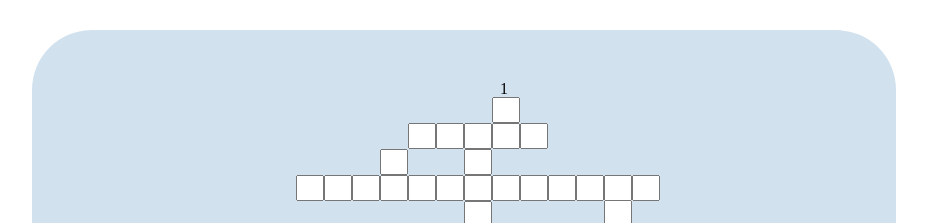
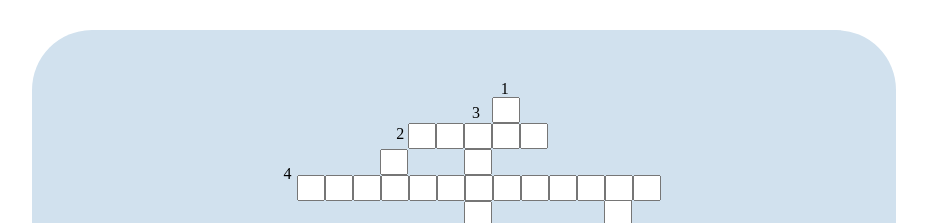
Before and after one commit to YuriLealS/Cruzadinha, a plain HTML site: page index.html in a window 1280 px wide. Shown: the top 223 px of the page, without its empty margins (176-1103 px from the left). Drawn offline with Linux system fonts and the light colour scheme.

Commit message:
Atualizado

```diff
--- a/index.html
+++ b/index.html
@@ -17,6 +17,7 @@
         </section>
     <!-- 2 -->
         <section class="flash">
+            <p class="num2">2</p>
             <input class="ipt__css" type="text">
             <input class="ipt__css" type="text">
             <input class="ipt__css" type="text">
@@ -25,6 +26,7 @@
         </section>
     <!-- 3 -->
     <section class="adressBus">
+            <p class="num3">3</p>
             <input class="ipt__css" type="text">
             <input class="ipt__css" type="text">
             <input class="ipt__css" type="text">
@@ -37,6 +39,7 @@
 
     <!-- 4 -->
         <section class="registradores">
+            <p class="num4">4</p>
             <input class="ipt__css" type="text">
             <input class="ipt__css" type="text">
             <input class="ipt__css" type="text">
--- a/style.css
+++ b/style.css
@@ -11,7 +11,7 @@
     }
 
     .num1 {
-        margin-left: 8px;
+        margin-left: 8.7px;
         margin-top: -10px;
         margin-bottom: -1px;
     }
@@ -21,11 +21,24 @@
         flex-direction: row;
         margin-left: 316px;
     }
+    .num2 {
+        margin-top: 2px;
+        margin-left: -11.7px;
+        margin-right: 4px;
+        margin-bottom: -10px;
+
+    }
 
     .adressBus {
         display: flex;
         flex-direction: column;
         margin-left: 372px;
+    }
+
+    .num3 {
+        margin-top: -45px;
+        margin-bottom: 27px;
+        margin-left: 8px;
     }
 
     .registradores {
@@ -34,6 +47,14 @@
         margin-left: 204px;
         margin-top: -182px;
     }
+
+    .num4 {
+        margin-left: -12.4px;
+        margin-top: -9.8px;
+        margin-right: 5px;
+    }
+
+
 
     .i5 {
         display: flex;
```
